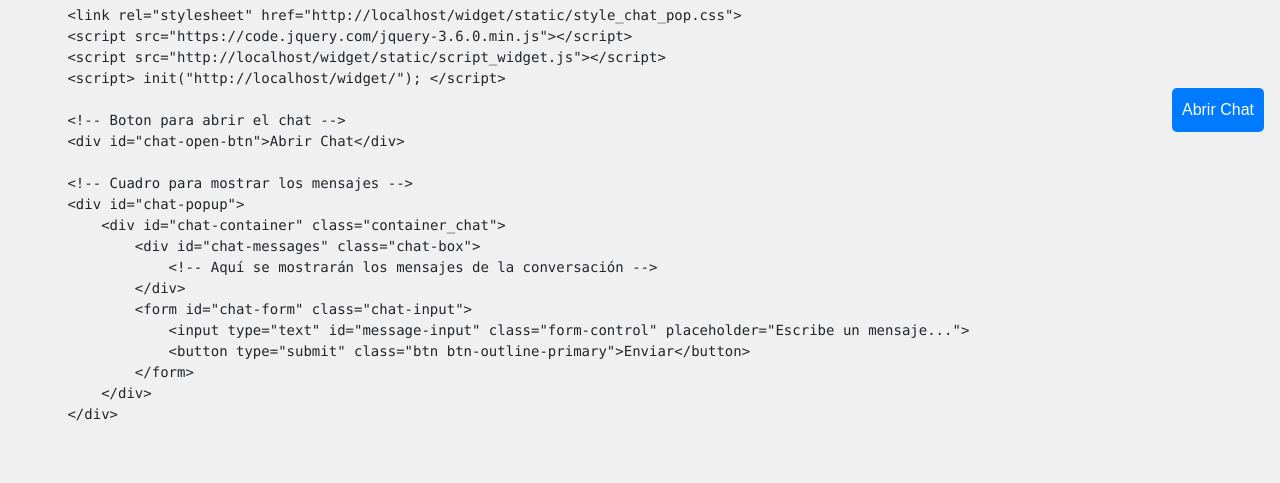
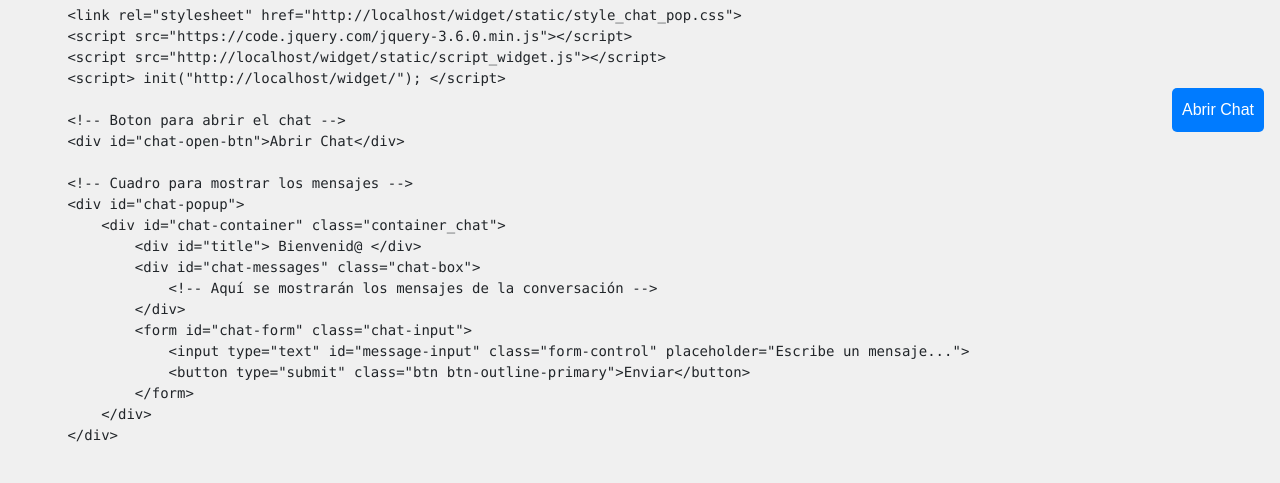
Before and after one commit to JorgeArguello1999/Flupi, a Python web app: template api/templates/api_information.html in a window 1280 px wide. Shown: the part 652-1135 px from the top of the page. Before the commit the page ends 1073 px from the top, so only its background shows below. Run offline with Jinja, Linux system fonts and the light colour scheme; the template is opened without the code that fills it: most values are stand-ins (such as "Sample title", 1, 10 or a date in 2020).

Commit message:
update: Informacion para integrar el widget

```diff
--- a/api/templates/api_information.html
+++ b/api/templates/api_information.html
@@ -70,6 +70,7 @@
         &lt;!-- Cuadro para mostrar los mensajes --&gt;
         &lt;div id="chat-popup"&gt;
             &lt;div id="chat-container" class="container_chat"&gt;
+                &lt;div id="title"&gt; Bienvenid@ &lt;/div&gt;
                 &lt;div id="chat-messages" class="chat-box"&gt;
                     &lt;!-- Aquí se mostrarán los mensajes de la conversación --&gt;
                 &lt;/div&gt;
```
